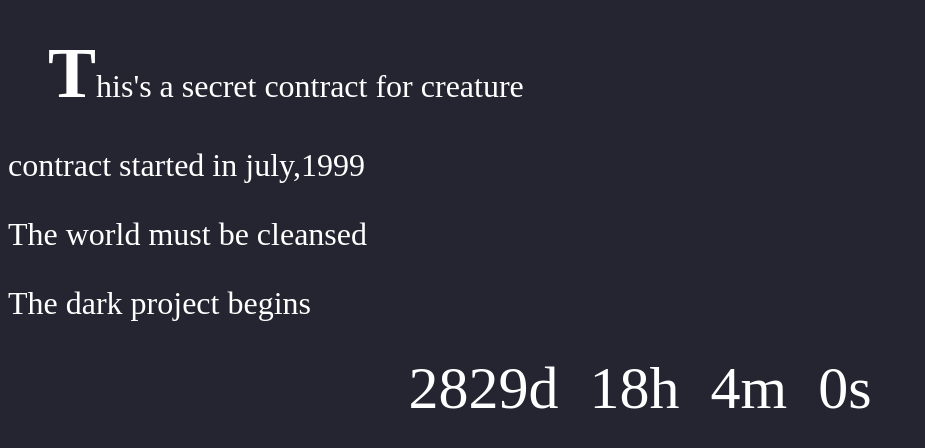
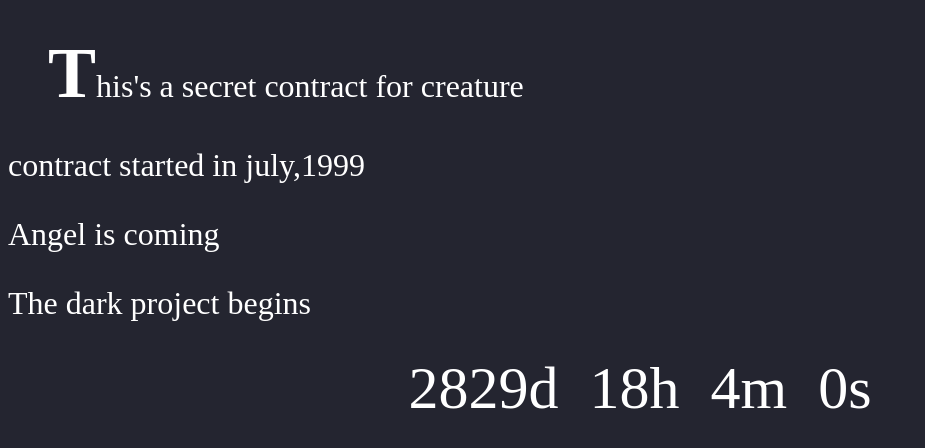
Before and after one commit to angelhtml/ss, a plain HTML site: page index.html in a window 1280 px wide. Shown: the whole page, without its empty margins (0-925 px from the left). Drawn offline with Linux system fonts and the light colour scheme.

Commit message:
Update index.html

```diff
--- a/index.html
+++ b/index.html
@@ -33,7 +33,7 @@
   <script>alert('This is a secret contract is not allowed to enter the public')</script>
 <ul type="circle" class="title"><strong style="font-size: 4.5rem;">T</strong>his's a secret contract for creature</ul>
 <p class="title">contract started in july,1999</p>
-    <p class="title">The world must be cleansed</p>
+    <p class="title">Angel is coming </p>
 <p class="title">The dark project begins </p>
 <div class="count" id="demo"></div>
 <a class="dl" href="ss.rar" download>secret</a>
```
